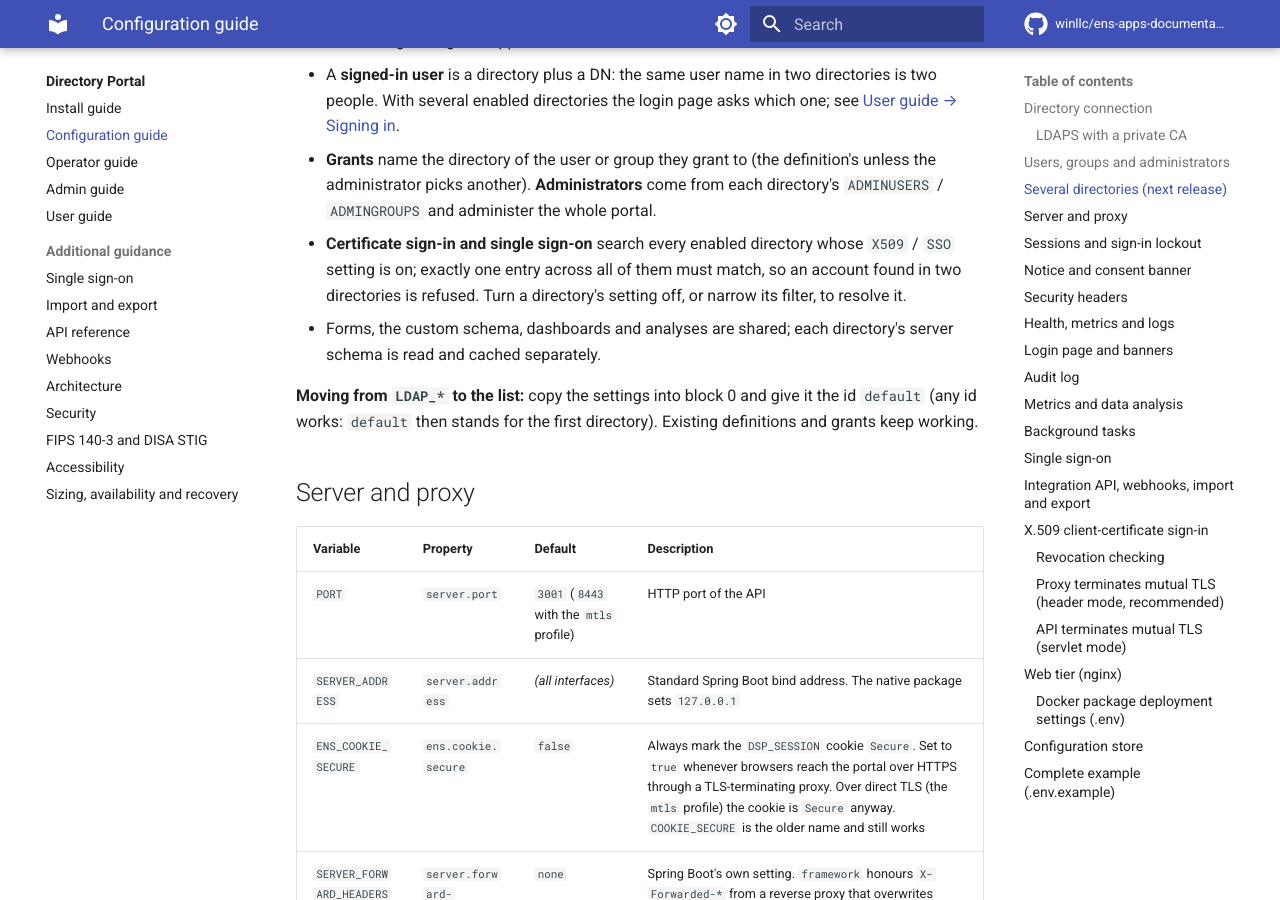
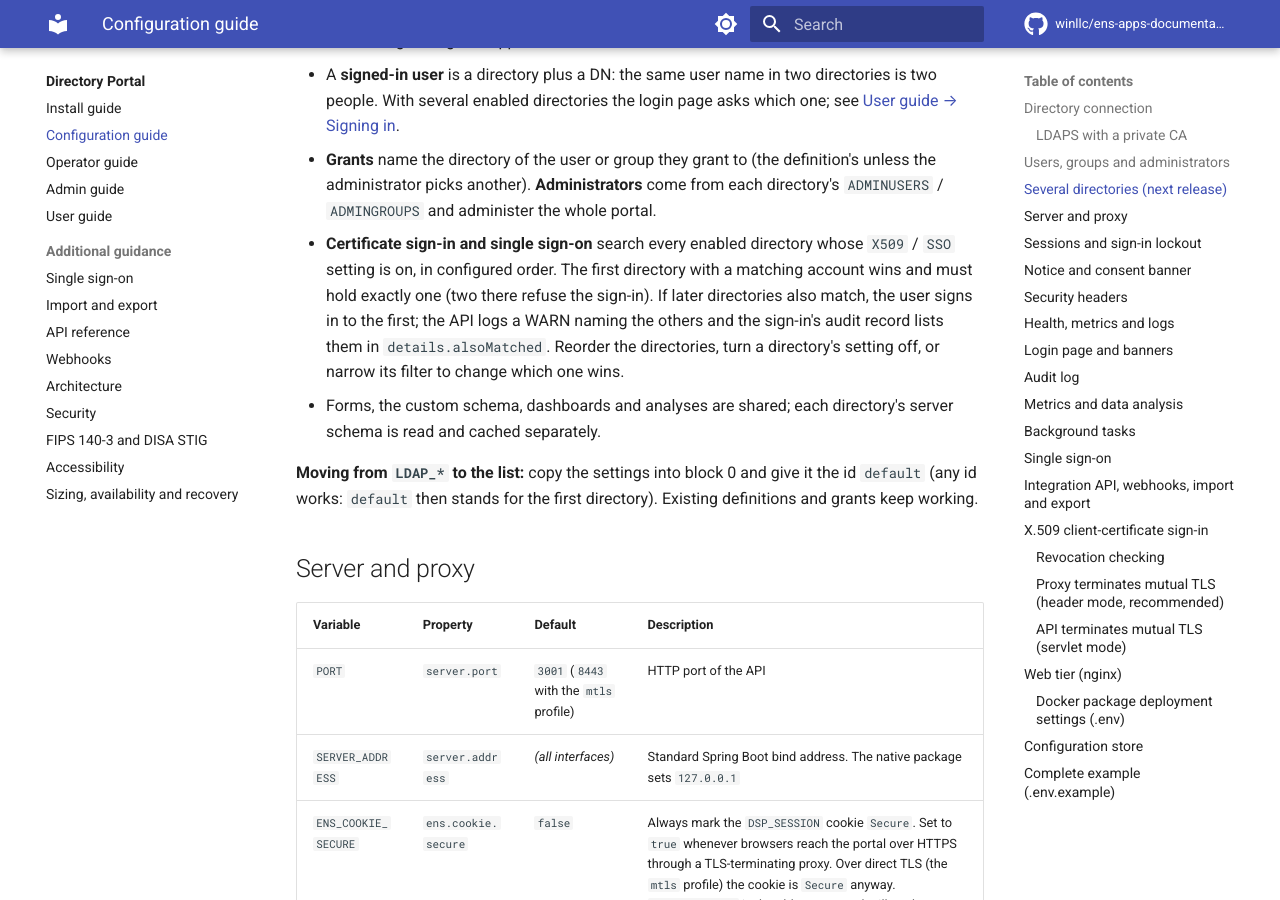
Before and after one commit to winllc/ens-apps-documentation, an MkDocs documentation site: the page built from docs/directory-services-portal/configuration.md, in a window 1280 px wide and 900 px high, scrolled down 6103 px. Built offline with MkDocs 1.6.1 and Material for MkDocs 9.7.7, drawn with Linux system fonts in a browser that asks for light colours; comment, search, counter and statistics services are not loaded.

Commit message:
Directory Services Portal: X.509 and SSO take the first directory in order
With several directories, a certificate or single sign-on identity that
matches accounts in more than one directory now signs in to the first
directory in configured order (two matches there still refuse it); the
others are logged at WARN and listed in the audit record's alsoMatched.

Co-Authored-By: Claude Opus 5.5 <noreply@anthropic.com>
Claude-Session: https://claude.ai/code/session_01R2Q6XtDB8DfVmiejzJGwBh

```diff
--- a/docs/directory-services-portal/configuration.md
+++ b/docs/directory-services-portal/configuration.md
@@ -182,8 +182,11 @@ What belongs to which directory:
   administrator picks another). **Administrators** come from each directory's `ADMINUSERS` /
   `ADMINGROUPS` and administer the whole portal.
 - **Certificate sign-in and single sign-on** search every enabled directory whose `X509` / `SSO`
-  setting is on; exactly one entry across all of them must match, so an account found in two
-  directories is refused. Turn a directory's setting off, or narrow its filter, to resolve it.
+  setting is on, in configured order. The first directory with a matching account wins and must
+  hold exactly one (two there refuse the sign-in). If later directories also match, the user signs
+  in to the first; the API logs a WARN naming the others and the sign-in's audit record lists them
+  in `details.alsoMatched`. Reorder the directories, turn a directory's setting off, or narrow its
+  filter to change which one wins.
 - Forms, the custom schema, dashboards and analyses are shared; each directory's server schema is
   read and cached separately.
 
```
Also changed, not shown: docs/directory-services-portal/admin-guide.md (+6 -0 lines), docs/directory-services-portal/architecture.md (+3 -2 lines), docs/directory-services-portal/single-sign-on.md (+5 -0 lines), docs/directory-services-portal/user-guide.md (+2 -2 lines).
